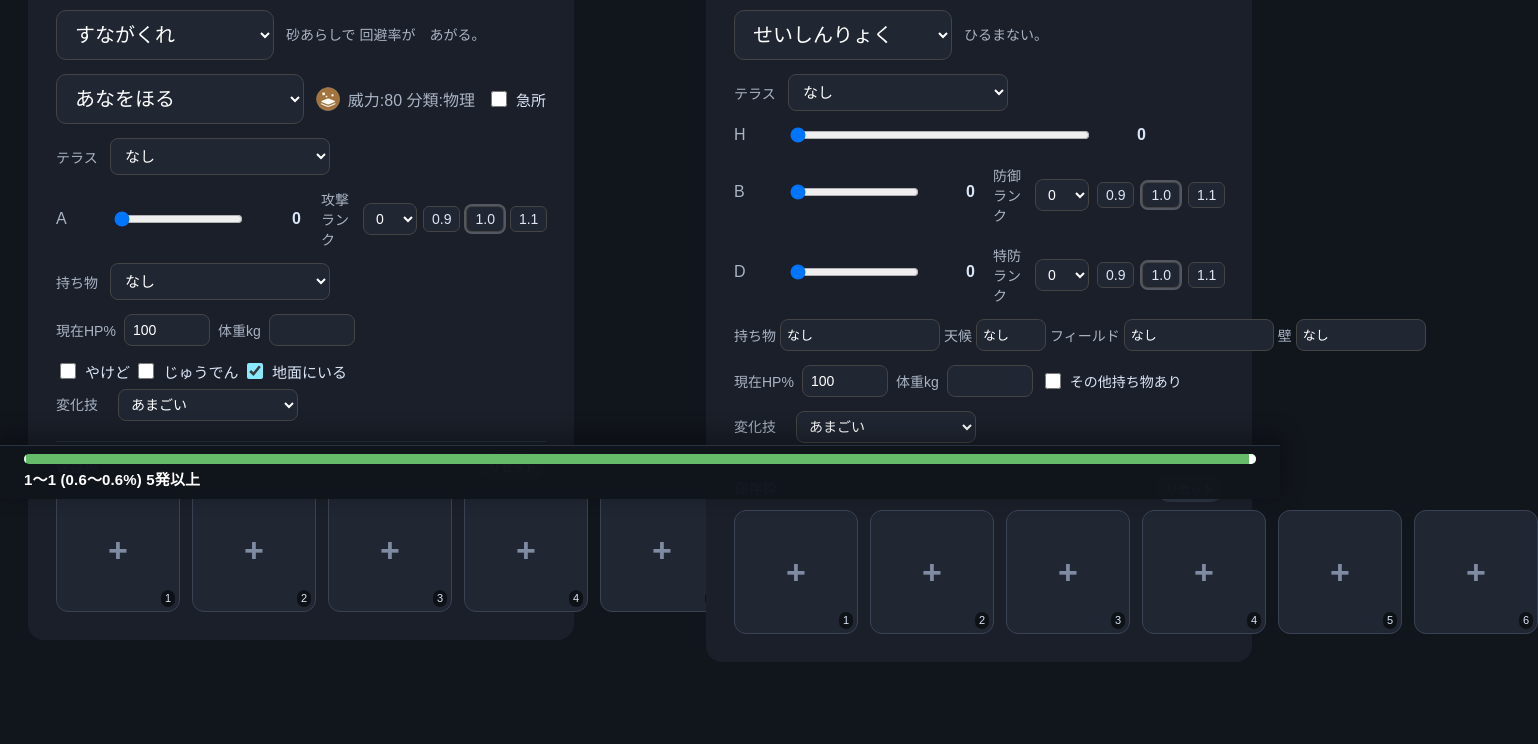
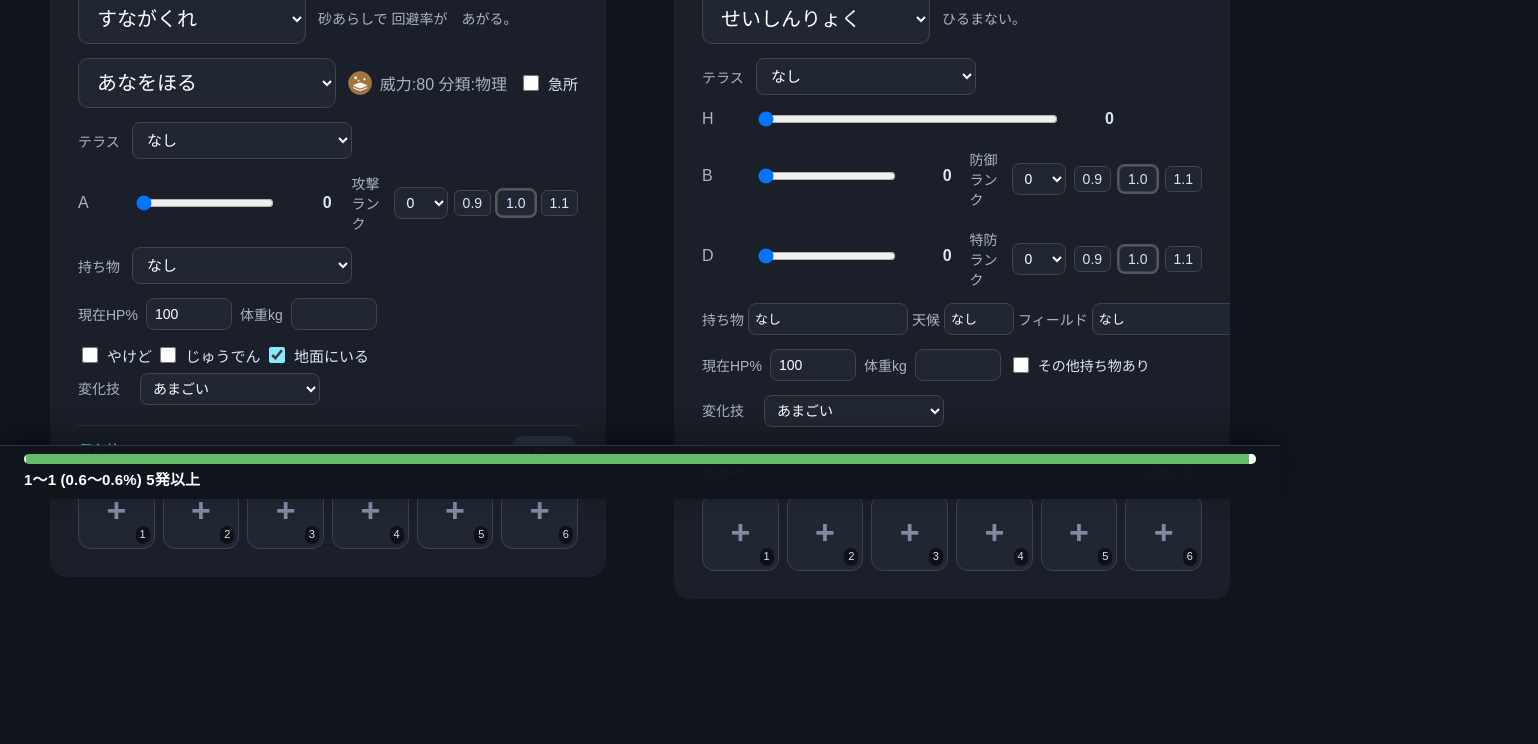
Before and after one commit to L4rc0125/PokemonWeb, a plain HTML site: page static_app/full-ui/index.html in a window 1280 px wide. Shown: the part 301-1045 px from the top of the page, 1538 px wide, since content can reach past the window. After the commit the page ends 966 px from the top, so only its background shows below. Drawn offline with Linux system fonts and the light colour scheme; no server answers.

Commit message:
Add files via upload

```diff
--- a/static_app/full-ui/index.html
+++ b/static_app/full-ui/index.html
@@ -857,6 +857,55 @@ body.has-damage-panel{
   font-size:11px !important;
   line-height:24px !important;
   box-shadow:none !important;
+}
+</style>
+
+<style id="pc_layout_final_override">
+@media (min-width: 1101px){
+  .wrap{
+    width:calc(100vw - 24px) !important;
+    max-width:1180px !important;
+    min-width:0 !important;
+    padding:12px !important;
+    overflow-x:hidden !important;
+  }
+  .grid{
+    display:grid !important;
+    grid-template-columns:minmax(0,1fr) 48px minmax(0,1fr) !important;
+    gap:10px !important;
+    width:100% !important;
+    align-items:start !important;
+  }
+  .card{
+    min-width:0 !important;
+    overflow:hidden !important;
+  }
+  .slot-row{
+    display:grid !important;
+    grid-template-columns:repeat(6, minmax(0, 1fr)) !important;
+    gap:8px !important;
+    width:100% !important;
+  }
+  .poke-slot{
+    width:auto !important;
+    height:auto !important;
+    aspect-ratio:1 / 1 !important;
+    min-width:0 !important;
+  }
+  .swap-wrap{
+    width:48px !important;
+    min-width:48px !important;
+    padding-top:96px !important;
+  }
+  .swap-btn{
+    width:44px !important;
+    min-width:44px !important;
+    height:44px !important;
+    padding:0 !important;
+  }
+  .ocr-panel{
+    display:none !important;
+  }
 }
 </style>
 
```
Also changed, not shown: templates/index.html (+26 -0 lines).
